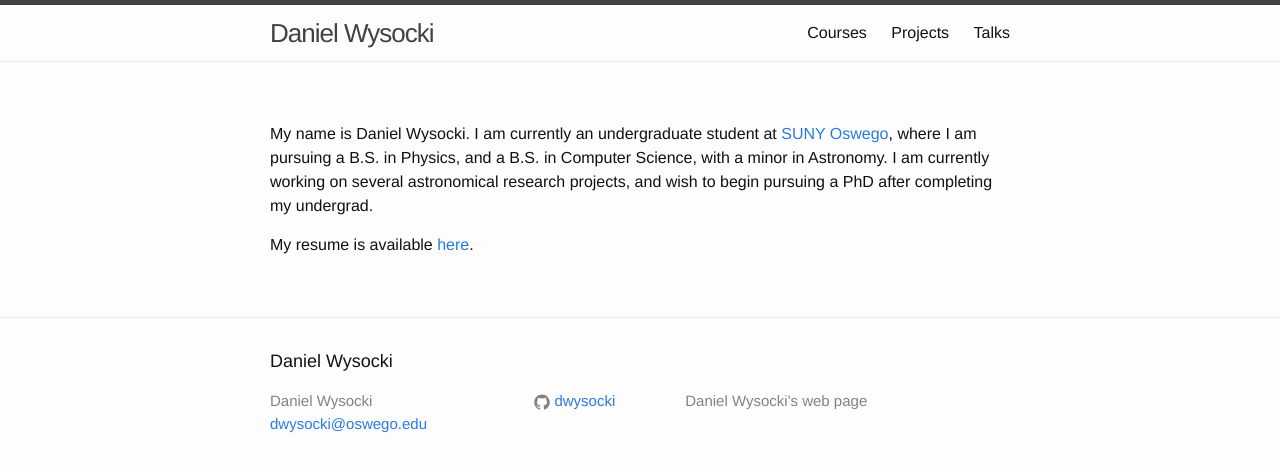
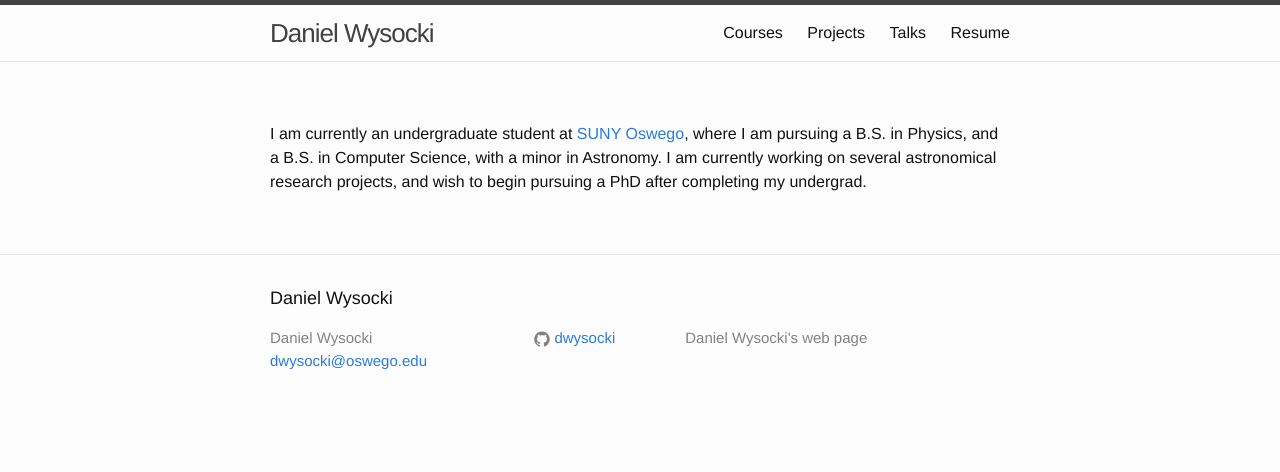
Before and after one commit to dwysocki/dwysocki.github.io, a Jekyll site: the page built from index.md, in a window 1280 px wide. Shown: the top 472 px of the page. Built offline with Jekyll 4.4.1, drawn with Linux system fonts in a browser that asks for light colours.

Commit message:
Moved resume to heading

```diff
--- a/_includes/header.html
+++ b/_includes/header.html
@@ -16,9 +16,16 @@
       <div class="trigger">
         {% for page in site.pages %}
           {% if page.title %}
-          <a class="page-link" href="{{ page.url | prepend: site.baseurl }}">{{ page.title }}</a>
+          <a class="page-link"
+             href="{{ page.url | prepend: site.baseurl }}">
+            {{ page.title }}
+          </a>
           {% endif %}
         {% endfor %}
+        <a class="page-link"
+           href="{{ site.baseurl }}/docs/resume.pdf">
+          Resume
+        </a>
       </div>
     </nav>
 
--- a/index.md
+++ b/index.md
@@ -2,10 +2,4 @@
 layout: page
 ---
 
-My name is Daniel Wysocki. I am currently an undergraduate student at
-[SUNY Oswego](oswego.edu), where I am pursuing a B.S. in Physics, and a
-B.S. in Computer Science, with a minor in Astronomy. I am currently working
-on several astronomical research projects, and wish to begin pursuing a PhD
-after completing my undergrad.
-
-My resume is available [here]({{ site.baseurl }}/docs/resume.pdf).
+I am currently an undergraduate student at [SUNY Oswego](oswego.edu), where I am pursuing a B.S. in Physics, and a B.S. in Computer Science, with a minor in Astronomy. I am currently working on several astronomical research projects, and wish to begin pursuing a PhD after completing my undergrad.
```
